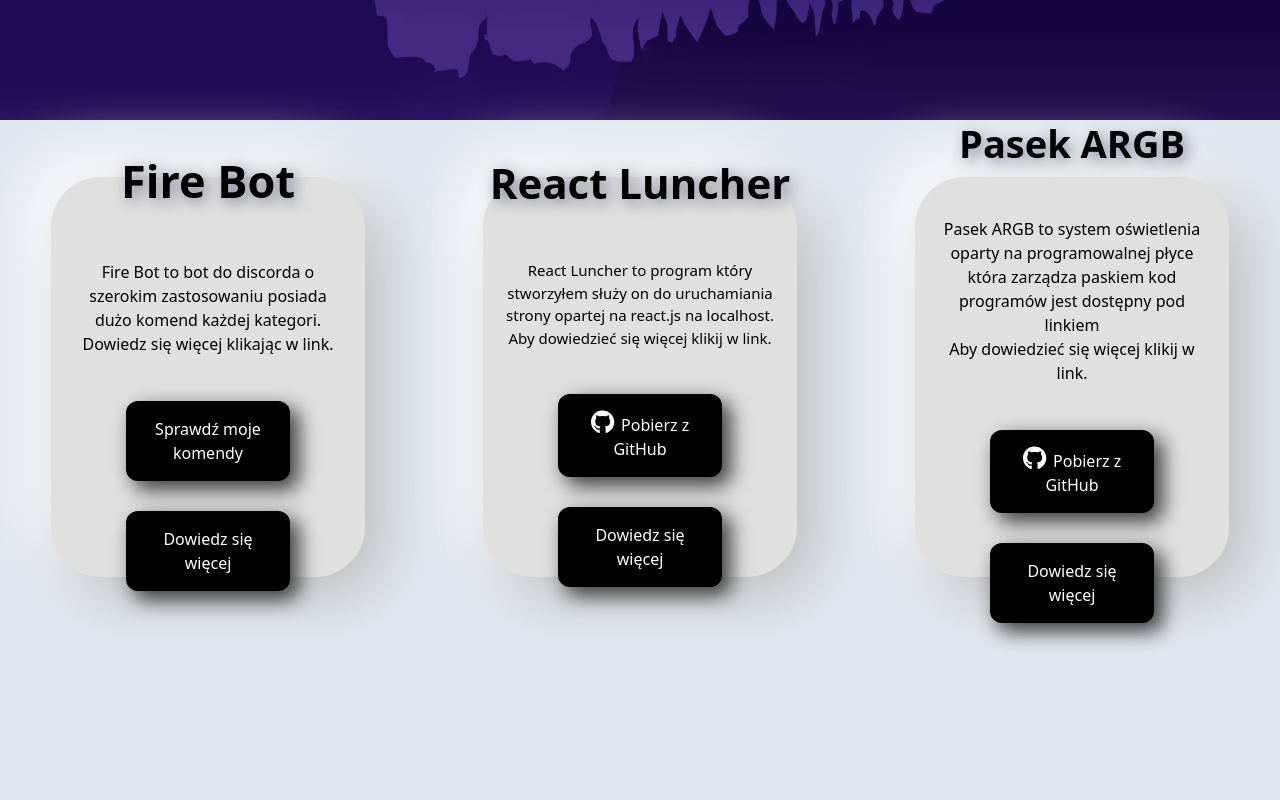
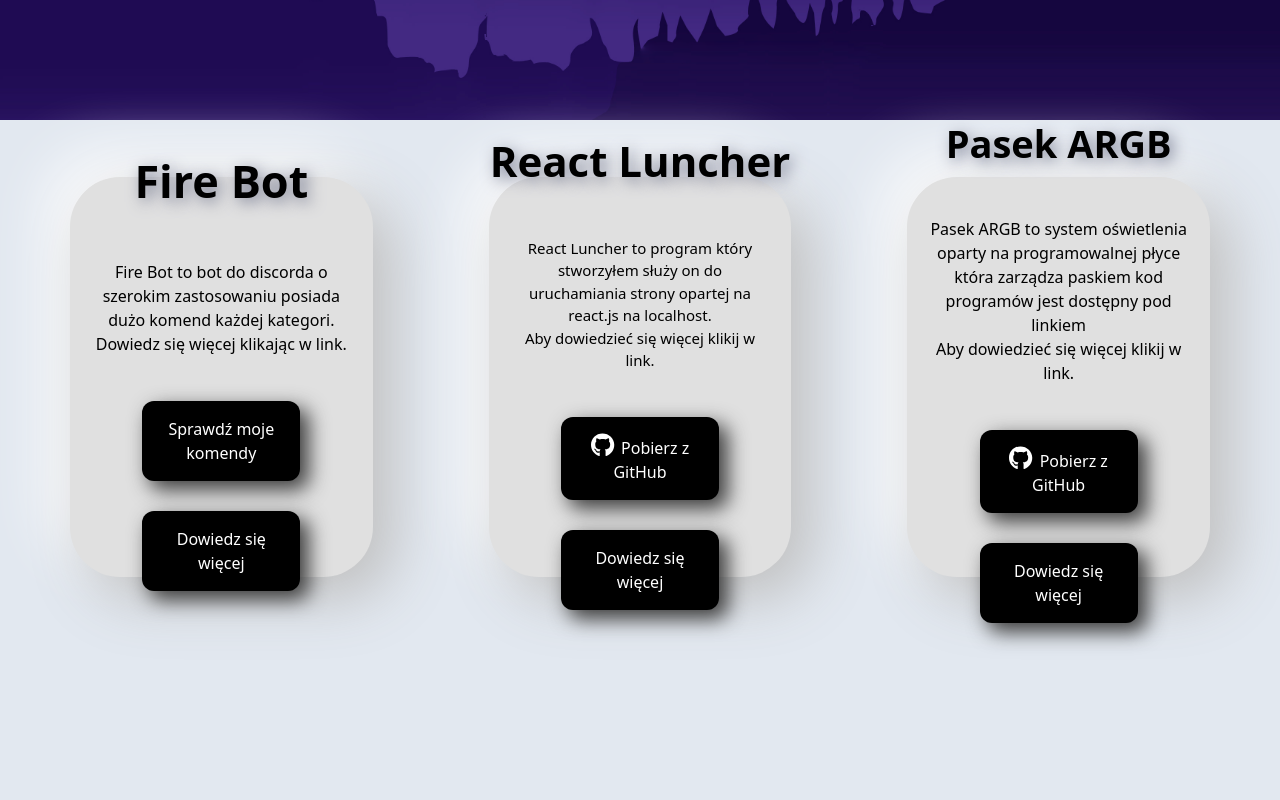
Before and after one commit to itork-glitch/React-Portfolio, a React (Vite) app: page / in a window 1280 px wide. Shown: the part 680-1480 px from the top of the page. Built offline with nearby package versions, Linux system fonts and the light colour scheme.

Commit message:
projects 3.8.1/5 (quick fix)

```diff
--- a/src/components/projects.jsx
+++ b/src/components/projects.jsx
@@ -6,7 +6,9 @@
 export const Projects = ({ theme }) => {
   return (
     <div
-      className={`xs:h-[200vh] sm:200vh md:h-[150vh] lg:h-screen bg-slate-200 projects ${theme} py-[45px]`}
+      className={`xs:h-[200vh] sm:200vh md:h-[150vh] lg:h-screen projects ${theme} py-[45px] text-center px-5 text-md mb-[45px] ${
+        theme === 'dark' ? 'bg-dark' : 'bg-light'
+      }`}
     >
       <div className="grid xs:grid-cols-1 xs:grid-rows-3 sm:grid-cols-1 sm:grid-rows-3 md:grid-cols-2 md:grid-rows-2 lg:grid-cols-3 lg:grid-rows-1 gap-10 xs:mx-1 sm:mx-2 md:mx-3">
         <div className="card1 flex justify-center items-center my-3">
--- a/src/styles/projects.css
+++ b/src/styles/projects.css
@@ -1,17 +1,9 @@
-.dark {
-  background: #0f2027; /* fallback for old browsers */
-  background: -webkit-linear-gradient(
-    to top,
-    #2c5364,
-    #203a43,
-    #0f2027
-  ); /* Chrome 10-25, Safari 5.1-6 */
-  background: linear-gradient(
-    to top,
-    #2c5364,
-    #203a43,
-    #0f2027
-  ); /* W3C, IE 10+/ Edge, Firefox 16+, Chrome 26+, Opera 12+, Safari 7+ */
+.bg-dark {
+  background: #0f2027;
+}
+
+.bg-light {
+  background: rgb(226 232 240);
 }
 
 .card {
```
